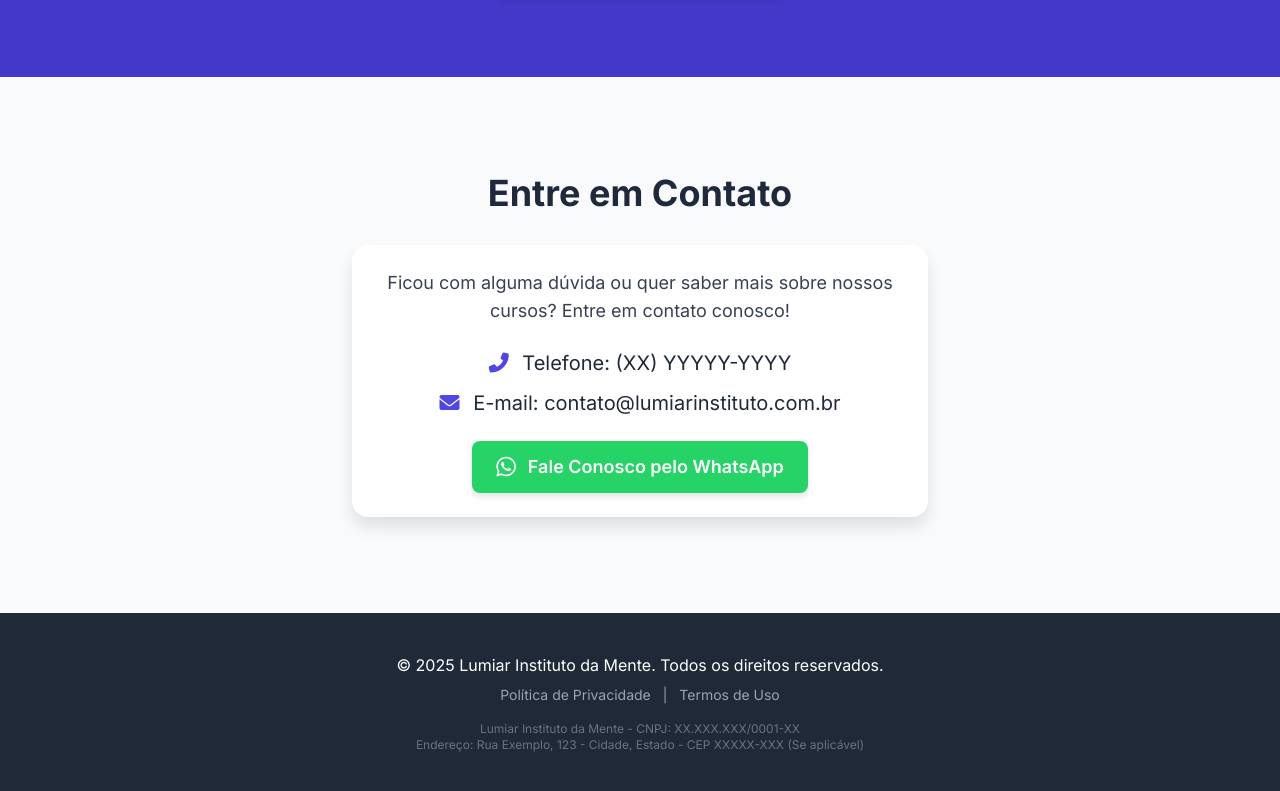
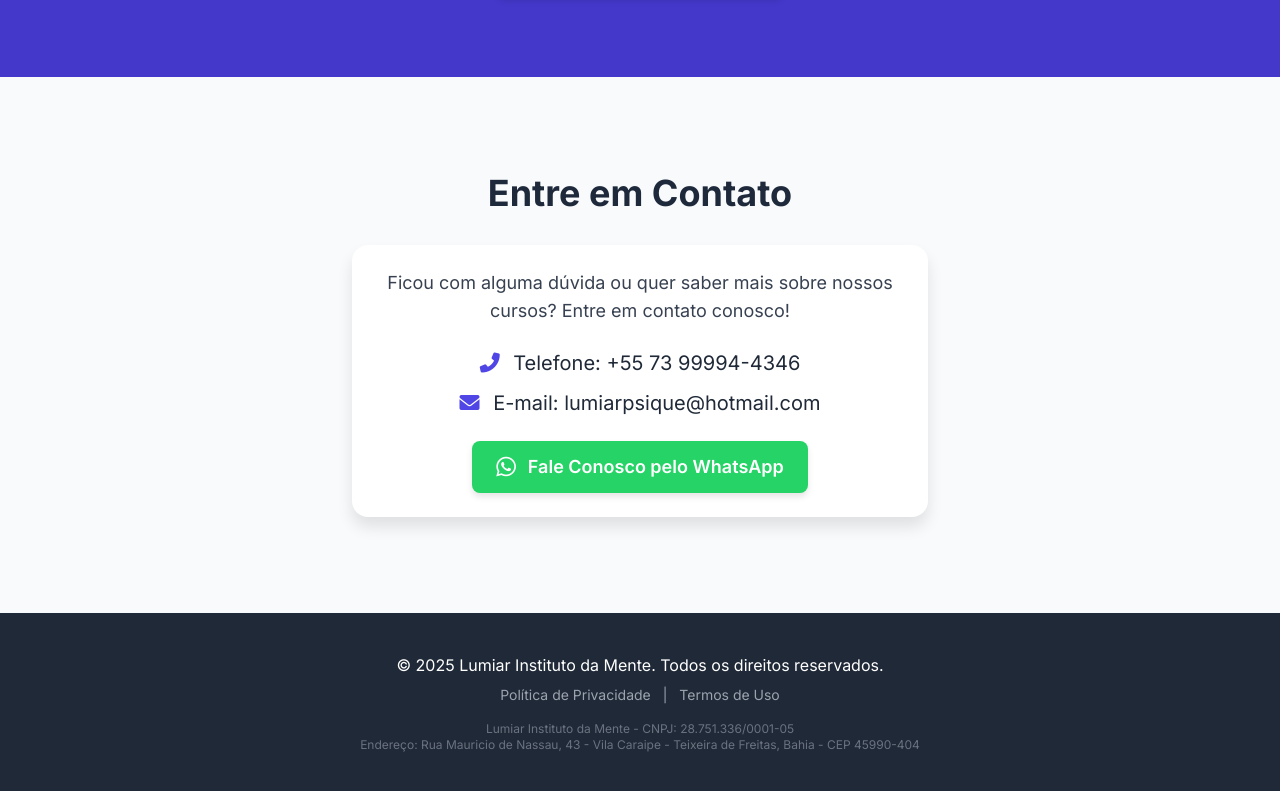
Before and after one commit to rafaelitajahy/lumiar, a plain HTML site: page index.html in a window 1280 px wide. Shown: the part 7180-7971 px from the top of the page. Drawn offline with nearby package versions, Linux system fonts and the light colour scheme.

Commit message:
feat: adiciona informação de contato

```diff
--- a/index.html
+++ b/index.html
@@ -832,16 +832,16 @@
           <div class="space-y-3 mb-6">
             <p class="text-gray-800 text-xl">
               <i class="fas fa-phone-alt text-indigo-600 mr-2"></i> Telefone:
-              <a href="tel:+55XXYYYYYYYYY" class="hover:text-indigo-700"
-                >(XX) YYYYY-YYYY</a
+              <a href="tel:+5573999944346" class="hover:text-indigo-700"
+                >+55 73 99994-4346</a
               >
             </p>
             <p class="text-gray-800 text-xl">
               <i class="fas fa-envelope text-indigo-600 mr-2"></i> E-mail:
               <a
-                href="mailto:contato@lumiarinstituto.com.br"
+                href="mailto:lumiarpsique@hotmail.com"
                 class="hover:text-indigo-700"
-                >contato@lumiarinstituto.com.br</a
+                >lumiarpsique@hotmail.com</a
               >
             </p>
           </div>
@@ -874,11 +874,11 @@
         </div>
         <div class="mt-4">
           <p class="text-xs text-gray-500">
-            Lumiar Instituto da Mente - CNPJ: XX.XXX.XXX/0001-XX
+            Lumiar Instituto da Mente - CNPJ: 28.751.336/0001-05
           </p>
           <p class="text-xs text-gray-500">
-            Endereço: Rua Exemplo, 123 - Cidade, Estado - CEP XXXXX-XXX (Se
-            aplicável)
+            Endereço: Rua Mauricio de Nassau, 43 - Vila Caraipe - Teixeira de
+            Freitas, Bahia - CEP 45990-404
           </p>
         </div>
       </div>
```
